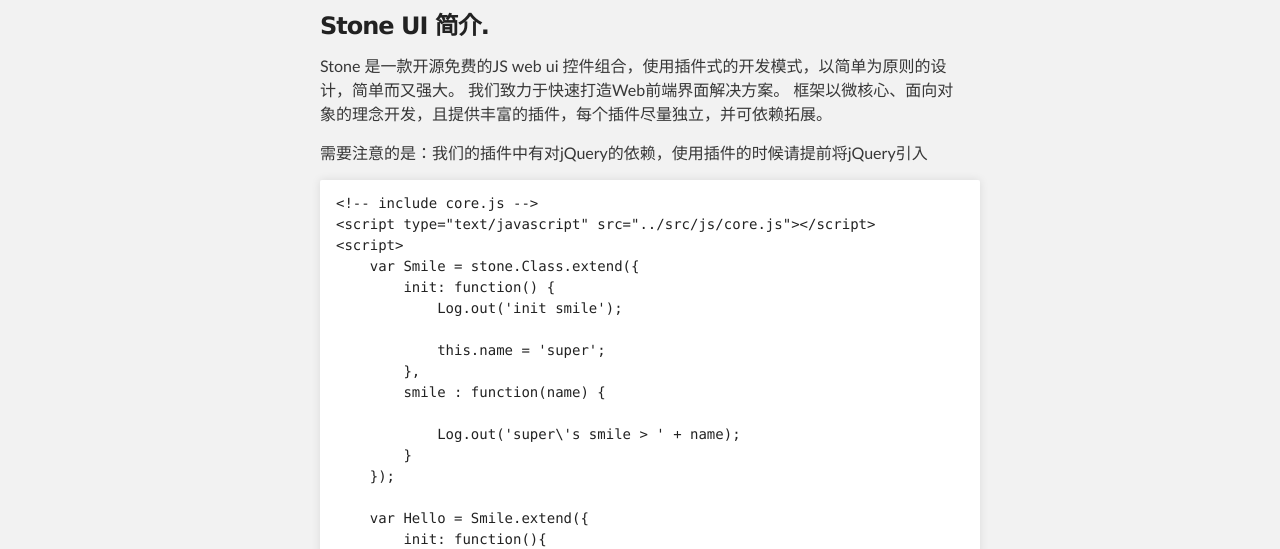
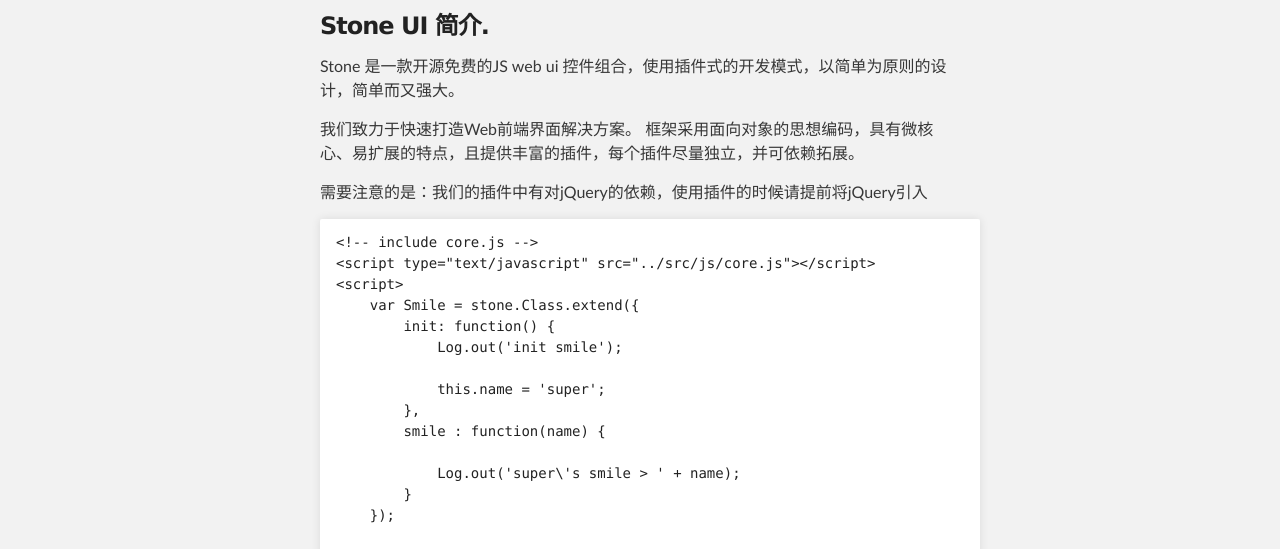
Before and after one commit to 552847957/stone-ui, a plain HTML site: page index.html in a window 1280 px wide. Shown: the part 252-801 px from the top of the page. Drawn offline with Linux system fonts and the light colour scheme.

```diff
--- a/index.html
+++ b/index.html
@@ -34,8 +34,9 @@
         <h3>
 <a name="stone-ui-%E7%AE%80%E4%BB%8B" class="anchor" href="#stone-ui-%E7%AE%80%E4%BB%8B"><span class="octicon octicon-link"></span></a>Stone UI 简介.</h3>
 
-<p>Stone 是一款开源免费的JS web ui 控件组合，使用插件式的开发模式，以简单为原则的设计，简单而又强大。
-我们致力于快速打造Web前端界面解决方案。 框架以微核心、面向对象的理念开发，且提供丰富的插件，每个插件尽量独立，并可依赖拓展。</p>
+<p>Stone 是一款开源免费的JS web ui 控件组合，使用插件式的开发模式，以简单为原则的设计，简单而又强大。</p>
+
+<p>我们致力于快速打造Web前端界面解决方案。 框架采用面向对象的思想编码，具有微核心、易扩展的特点，且提供丰富的插件，每个插件尽量独立，并可依赖拓展。</p>
 
 <p>需要注意的是：我们的插件中有对jQuery的依赖，使用插件的时候请提前将jQuery引入</p>
 
```
Also changed, not shown: params.json (+1 -1 lines).
